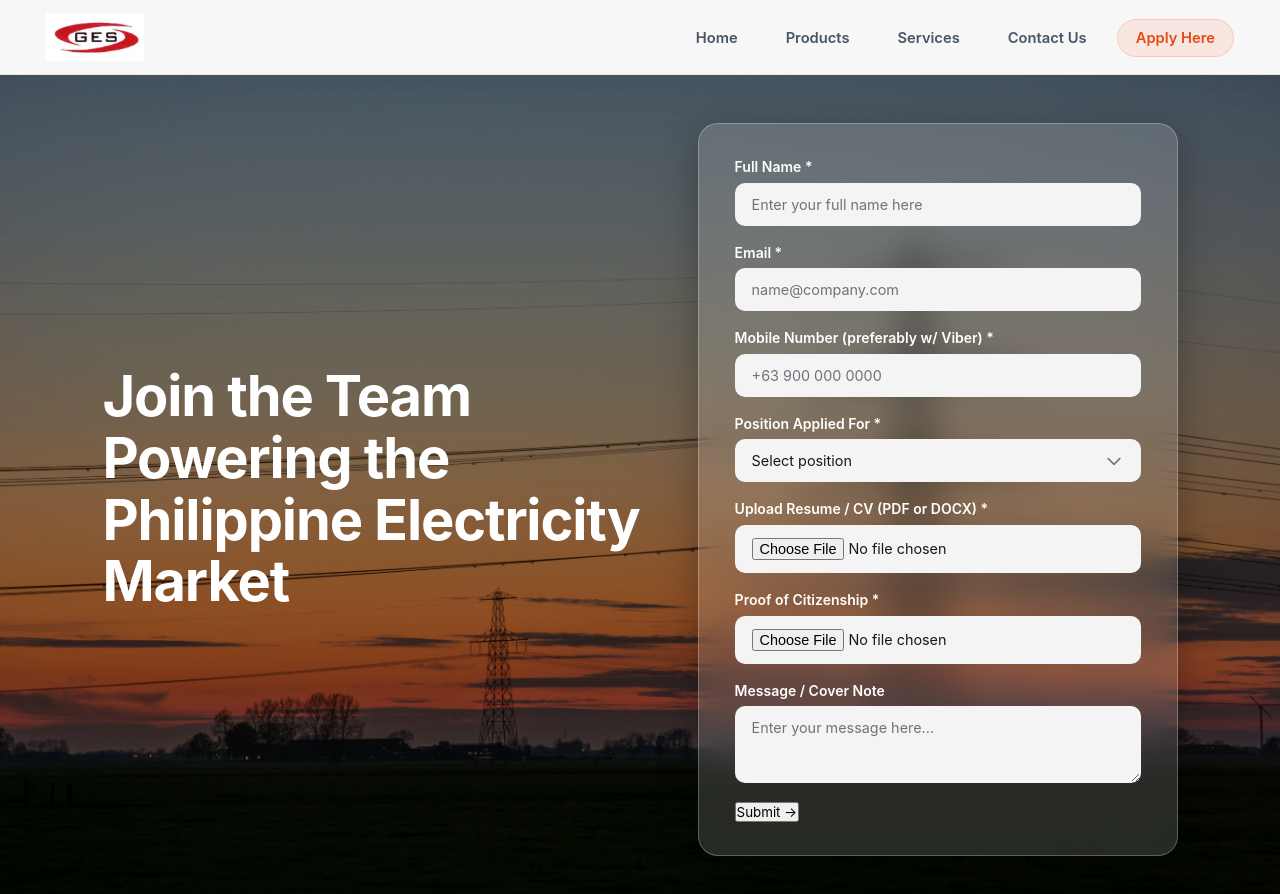
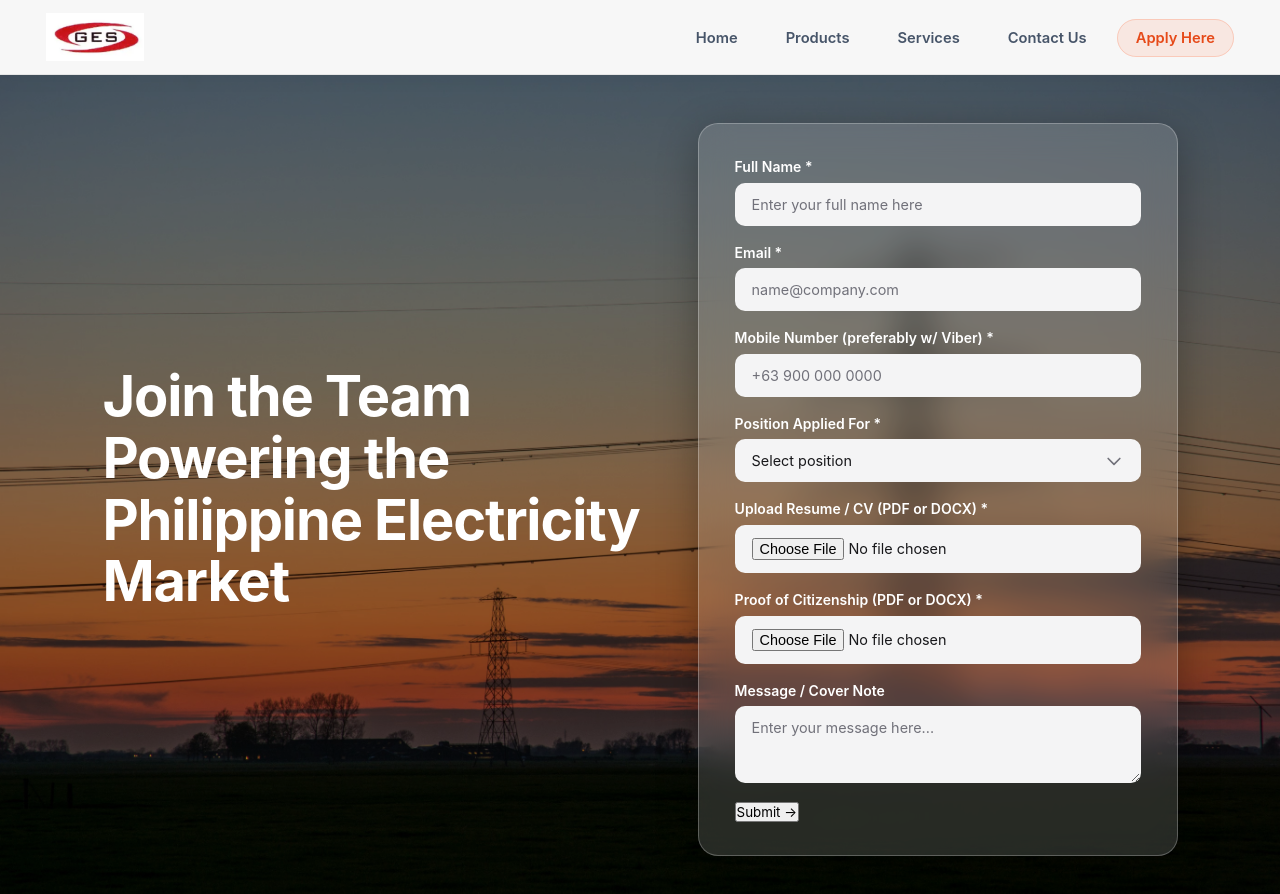
Before and after one commit to khlaphony/cssweng_georgetown, a plain HTML site: page apply.html in a window 1280 px wide. Drawn offline with Linux system fonts and the light colour scheme.

Commit message:
fixed duplication

```diff
--- a/apply.html
+++ b/apply.html
@@ -95,11 +95,11 @@
           </div>
 
             <div class="form-group">
-            <label for="resume">Proof of Citizenship *</label>
+            <label for="citizenship">Proof of Citizenship (PDF or DOCX) *</label>
             <input
               type="file"
-              id="resume"
-              name="resume"
+              id="citizenship"
+              name="citizenship"
               accept=".pdf,.doc,.docx"
               required
             />
```
